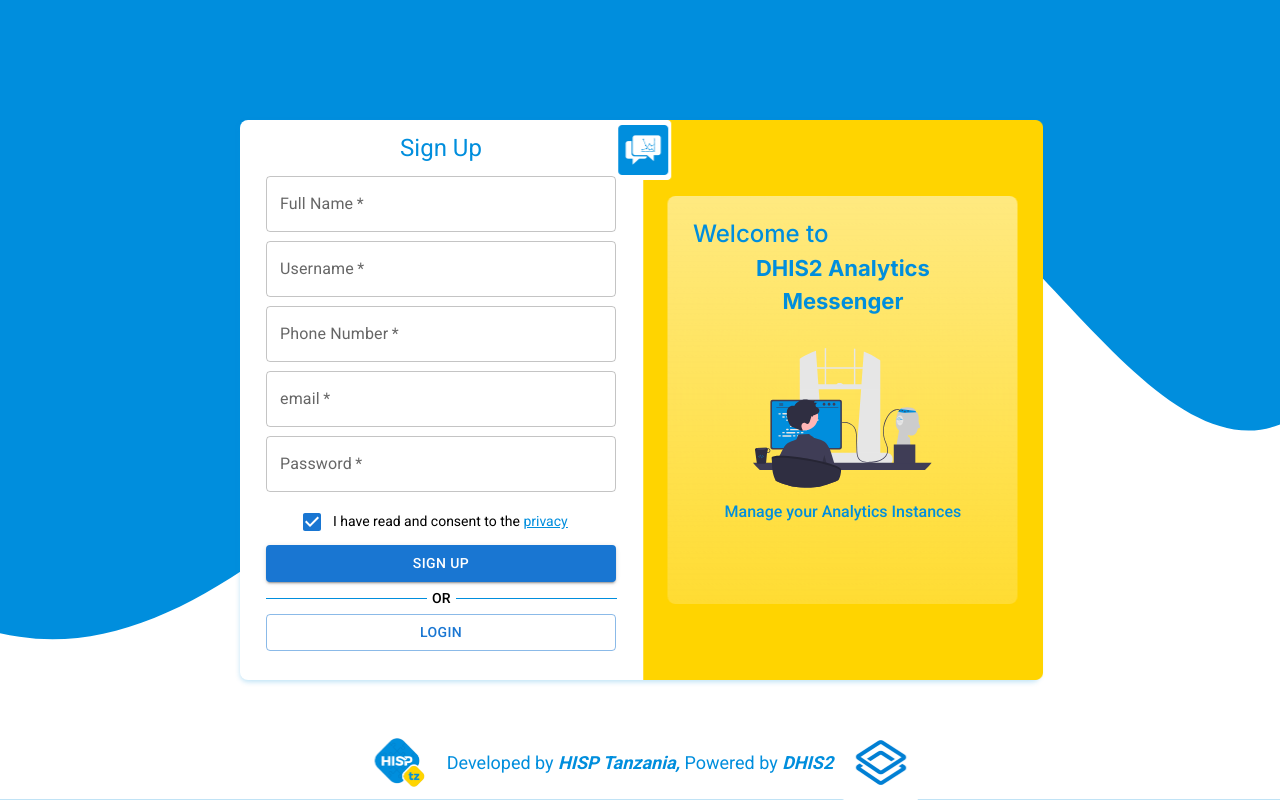
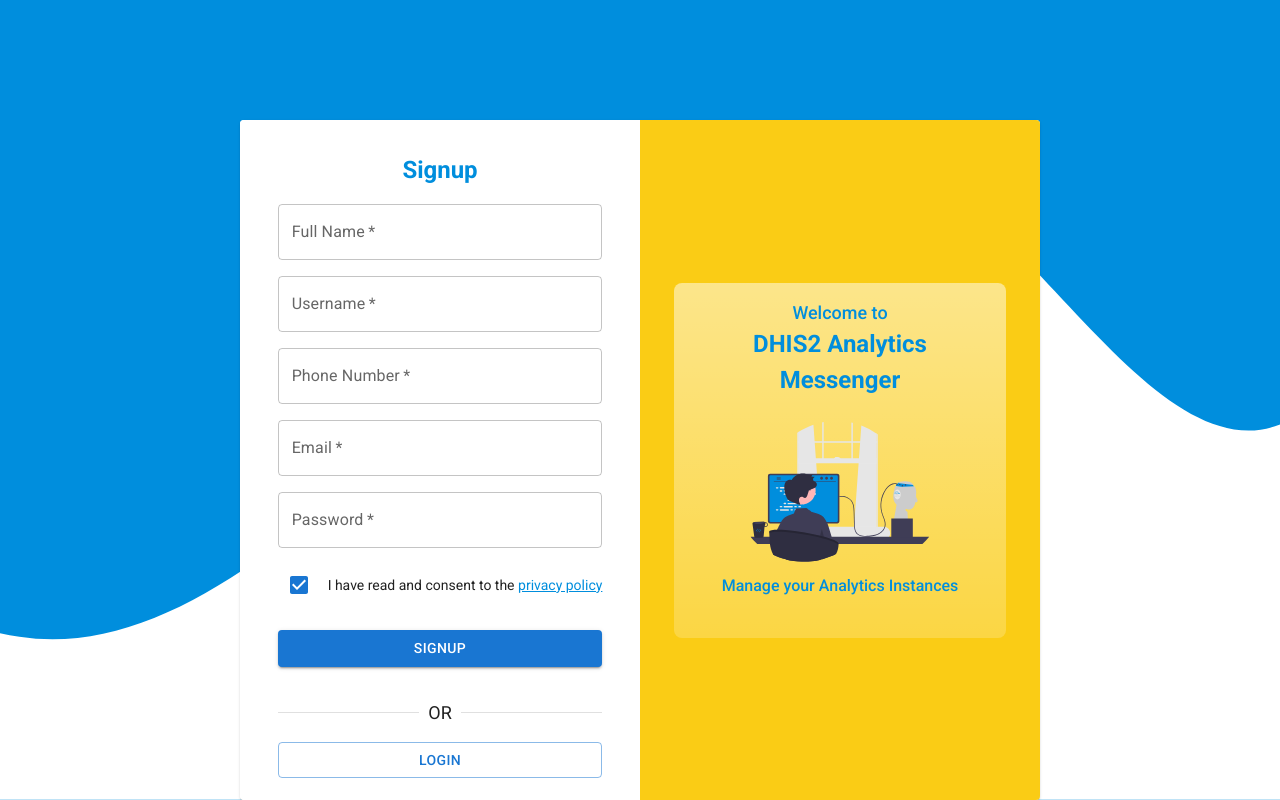
Before and after one commit to hisptz/dhis2-analytics-messenger-panel, a Next.js app: page /auth/signup in a window 1280 px wide. Built offline with nearby package versions, Linux system fonts and the light colour scheme.

Commit message:
fix(auth): Fixes
- Fixed issues with auth pages styling

```diff
--- a/package.json
+++ b/package.json
@@ -12,6 +12,7 @@
     "@emotion/react": "^11.11.1",
     "@emotion/styled": "^11.11.0",
     "@fontsource/roboto": "^5.0.8",
+    "@hookform/resolvers": "^3.3.2",
     "@mui/icons-material": "^5.14.14",
     "@mui/material": "^5.14.14",
     "@parse/react-ssr": "^0.0.1-alpha.18",
@@ -20,7 +21,9 @@
     "parse": "^4.2.0",
     "react": "^18",
     "react-dom": "^18",
-    "react-responsive-carousel": "^3.2.23"
+    "react-hook-form": "^7.47.0",
+    "react-responsive-carousel": "^3.2.23",
+    "zod": "^3.22.4"
   },
   "devDependencies": {
     "@types/lodash": "^4.14.200",
--- a/src/app/auth/components/AuthContainer.tsx
+++ b/src/app/auth/components/AuthContainer.tsx
@@ -1,9 +1,9 @@
 "use client";
 import React from "react";
 import type {NextPage} from "next";
-import Image from "next/image";
 import ImageCarousel from "./Carousel";
 import {usePathname} from "next/navigation";
+import {Card} from "@mui/material";
 
 type LoginFormContainerType = {
 		children: React.ReactNode
@@ -15,47 +15,34 @@
 		const pathname = usePathname();
 		const showSignUp = pathname.includes('signup')
 
-		const slidingDivStyles = {
-				transform: showSignUp ? 'translateX(115%)' : 'translateX(0)',
+		const carouselDivStyle = {
+				transform: showSignUp ? 'translateX(100%)' : 'translateX(0)',
 				transition: 'transform 0.5s ease-in-out',
 		};
-		const imageStyles = {
-				transform: showSignUp ? 'translateX(-11%)  rotateY(-180deg)' : 'translateX(0) rotateY(0)',
-				transformOrigin: 'right',
+
+		const formDivStyle = {
+				transform: showSignUp ? 'translateX(-100%)' : 'translateX(0)',
 				transition: 'transform 0.5s ease-in-out',
-				overflow: 'hidden',
 		};
 
 		return (
-				<div
-						className="absolute w-[800px] h-[560px] text-left text-5xl  font-inter"
+				<Card
+						className="absolute w-[800px] h-[680px]"
 						style={{
 								top: `calc(50vh - 280px)`,
 								left: `calc(50vw - 400px)`,
 						}}
 				>
-						<div className="absolute h-full w-full">
+						<div className="h-full w-full flex flex-row justify-between">
 								<div
-										className="absolute h-full w-full rounded-lg bg-m3-sys-light-on-primary shadow-[0px_2px_5px_rgba(0,_142,_221,_0.25)]"/>
-								<div>
-										<Image
-												style={imageStyles}
-												className="absolute h-full w-[53.13%] top-[0%] right-[46.88%] bottom-[0%] left-[0%] max-w-full overflow-hidden max-h-full object-cover"
-												alt=""
-												src="/sideinfo@2x.png"
-												width={400}
-												height={560}
-										/>
+										style={carouselDivStyle}
+										className="flex-1 flex flex-col bg-yellow-400 justify-center items-center h-full min-h-[80%]">
 										<div
-												className="absolute h-[72.86%] w-[43.75%] top-[13.57%] right-[53.13%] bottom-[13.57%] left-[3.13%]"
-												style={slidingDivStyles}>
-												<div
-														className="absolute h-full w-full top-[0%] right-[0%] bottom-[0%] left-[0%] rounded-lg [background:linear-gradient(180deg,_rgba(255,_255,_255,_0.5),_rgba(255,_255,_255,_0.2))] [backdrop-filter:blur(100px)]"/>
-												<div
-														className="absolute h-[82.84%] w-[95.34%] top-[0%] right-[2.22%] bottom-[17.16%] left-[2.44%] flex flex-col items-center justify-start py-5 px-2.5 box-border gap-[30px]">
+												style={{background: 'linear-gradient(180deg, rgba(255, 255, 255, 0.50) 0%, rgba(255, 255, 255, 0.20) 100%)'}}
+												className="flex flex-col items-center justify-start box-border gap-[24px] rounded-lg p-4">
 												<div className="relative inline-block w-[300px] text-cornflowerblue-100">
 														<p className="m-0 font-medium">Welcome to</p>
-																<p className="m-0 text-[22px] text-center font-[700]">
+														<p className="m-0 text-[24px] text-center font-[700]">
 																DHIS2 Analytics Messenger
 														</p>
 												</div>
@@ -64,10 +51,11 @@
 												</div>
 										</div>
 								</div>
+								<div style={formDivStyle} className="flex-1 h-full flex flex-col items-center justify-center bg-white">
+										{children}
 								</div>
 						</div>
-						{children}
-				</div>
+				</Card>
 		);
 };
 
--- a/src/app/auth/login/page.tsx
+++ b/src/app/auth/login/page.tsx
@@ -1,6 +1,7 @@
 "use client";
-import {Button, TextField} from "@mui/material";
+import {Button, Divider, TextField} from "@mui/material";
 import {useRouter} from "next/navigation";
+import Link from "next/link";
 
 
 export default function Login() {
@@ -11,12 +12,11 @@
 
 		return (
 				<div
-						className="absolute top-[77px] left-[425px] flex flex-col items-center justify-start gap-[10px] text-center text-cornflowerblue-100 font-m3-label-large">
-						<div className="relative">Login</div>
-						<div className="relative w-[350px] h-[336px] text-left text-sm text-black">
-								<form>
-										<div className="absolute top-[0px] left-[0px] flex flex-col items-start justify-start gap-[20px]">
-												<div className="flex flex-col items-center justify-start gap-[20px]">
+						className="h-80 flex flex-col items-center justify-start gap-[16px] text-center">
+						<div className="text-cornflowerblue-100 font-bold text-5xl ">Login</div>
+						<div className="flex flex-col gap-[32px]">
+								<form className="flex flex-col items-start justify-start gap-[24px] w-full">
+										<div className="flex flex-col items-center justify-start gap-[16px]">
 												<TextField
 														className="w-[350px] h-[56px]"
 														required
@@ -33,39 +33,24 @@
 														label="Password"
 														variant="outlined"
 												/>
-														<div className="relative w-[218px] h-6">
-																<div className="absolute top-[0px] left-[0px] leading-[24px]">
-																		<span>{`Forgot your password?  `}</span>
-																		<span className="[text-decoration:underline] text-cornflowerblue-100">
-                <span>Click here!.</span>
-                <span className="text-black">{` `}</span>
-              </span>
+												<span className="text-sm">Forgot your password? <Link color="#008edd"
+																																							className="text-cornflowerblue-100 underline"
+																																							href="/">Click here</Link></span>
 										</div>
-														</div>
-												</div>
-
-												<Button className="bg-cornflowerblue-100 w-[350px] rounded-full pointer text-white"
+										<Button fullWidth className="bg-cornflowerblue-100 rounded-full pointer text-white"
 														variant="contained">
 												Login
 										</Button>
-										</div>
-										<div className="absolute top-[256px] left-[0px] w-[350px] h-20 text-center">
-												<Button className="w-[350px] rounded-full pointer text-cornflowerblue-100 top-10"
+								</form>
+								<div className="flex flex-col gap-[16px]">
+										<Divider role="presentation" color="primary">
+												OR
+										</Divider>
+										<Button className=" rounded-full pointer text-cornflowerblue-100"
 														variant="outlined" onClick={onSignUpClicked}>
 												Sign up
 										</Button>
-
-												<div className="absolute top-[0px] left-[0px] w-[350px] h-5">
-          <span className="absolute top-[0px] left-[166px] leading-[20px] font-medium">
-            OR
-          </span>
-														<div
-																className="absolute top-[9.5px] left-[-0.5px] box-border w-[161px] h-px border-t-[1px] border-solid border-cornflowerblue-100"/>
-														<div
-																className="absolute top-[9.5px] left-[189.5px] box-border w-[161px] h-px border-t-[1px] border-solid border-cornflowerblue-100"/>
 								</div>
-										</div>
-								</form>
 						</div>
 				</div>
 		)
--- a/src/app/auth/signup/page.tsx
+++ b/src/app/auth/signup/page.tsx
@@ -1,9 +1,35 @@
 "use client";
-import {Button, Checkbox, TextField} from "@mui/material";
+import {Button, Checkbox, Divider, TextField} from "@mui/material";
 import {useRouter} from "next/navigation";
+import {z} from "zod"
+import {useForm} from "react-hook-form";
+import {zodResolver} from "@hookform/resolvers/zod";
+import {useState} from "react";
+import Link from "next/link";
 
 const label = {inputProps: {"aria-label": "Checkbox"}};
+
+
+const signupFormSchema = z.object({
+		fullName: z.string().refine((value) => value.includes(" "), "A space is required between your first and last name"),
+		username: z.string().min(4, "Username should have at least 4 characters"),
+		phoneNumber: z.string().optional(),
+		email: z.string().email(),
+		password: z.string().min(8, "Password should have at least 8 characters").regex(/[A-Z]/, "Password should have at least one capital letter").regex(/\d/, "Password should have at least one number"),
+})
+
+type SignForm = z.infer<typeof signupFormSchema>;
+
 export default function SignUpSide() {
+		const [showPassword, setShowPassword] = useState(false);
+
+		const onSignup = (data: SignForm) => {
+				console.log(data)
+		}
+
+		const form = useForm<SignForm>({
+				resolver: zodResolver(signupFormSchema)
+		})
 		const {replace} = useRouter();
 
 		const onLoginClicked = () => {
@@ -12,91 +38,88 @@
 
 		return (
 				<div
-						className="absolute top-[10px] right-[53%] flex flex-col items-center justify-start gap-[10px] text-center text-cornflowerblue-100 font-m3-label-large">
-						<div className="relative">Sign Up</div>
-						<div className="relative w-[350px] h-[336px] text-left text-sm text-black">
-								<form>
-										<div className="absolute top-[0px] left-[0px] flex flex-col items-start justify-start gap-[20px]">
-												<div className="flex flex-col items-center justify-start gap-[20px]">
+						className="h-full flex flex-col items-center justify-start gap-[16px] text-center py-[32px]">
+						<div className="text-cornflowerblue-100 font-bold text-5xl ">Signup</div>
+						<div className="flex flex-col gap-[32px]">
+								<form onSubmit={form.handleSubmit(onSignup)}
+											className="flex flex-col items-start justify-start gap-[24px] w-full">
+										<div className="flex flex-col items-center justify-start gap-[16px]">
 												<TextField
-																className="w-[350px] h-[45px]"
+														{...form.register("fullName")}
 														required
+														fullWidth
 														type="text"
 														id="fullname"
 														label="Full Name"
 														variant="outlined"
+														error={!!form.formState.errors.fullName}
+														helperText={form.formState.errors.fullName?.message}
 												/>
 												<TextField
-																className="w-[350px] h-[45px]"
+														{...form.register("username")}
 														required
+														fullWidth
 														type="text"
 														id="username"
 														label="Username"
 														variant="outlined"
+														error={!!form.formState.errors.username}
+														helperText={form.formState.errors.username?.message}
 												/>
 												<TextField
-																className="w-[350px] h-[45px]"
+														{...form.register("phoneNumber")}
 														required
-																type="number"
+														fullWidth
+														type="tel"
 														id="phonenumber"
 														label="Phone Number"
 														variant="outlined"
+														error={!!form.formState.errors.phoneNumber}
+														helperText={form.formState.errors.phoneNumber?.message}
 												/>
 												<TextField
-																className="w-[350px] h-[45px]"
+														{...form.register("email")}
 														required
+														fullWidth
 														type="email"
 														id="email"
-																label="email"
+														label="Email"
 														variant="outlined"
+														error={!!form.formState.errors.email}
+														helperText={form.formState.errors.email?.message}
 												/>
 												<TextField
-																className="w-[350px] h-[45px]"
+														{...form.register("password")}
 														required
+														fullWidth
 														type="password"
 														id="password"
 														label="Password"
 														variant="outlined"
+														error={!!form.formState.errors.password}
+														helperText={form.formState.errors.password?.message}
 												/>
-
-														<div className="relative w-[300px] h-6">
-																<div className="absolute top-[0px] left-[0px] leading-[24px]">
-																		<Checkbox {...label} required defaultChecked/>
-																		<span>{`I have read and consent to the  `}</span>
-																		<span className="[text-decoration:underline] text-cornflowerblue-100">
-                  <a>privacy policy.</a>
-                </span>
+												<div className="flex flex-row gap-2 items-center">
+														<Checkbox defaultChecked/>
+														<span className="text-sm">I have read and consent to the <Link color="#008edd"
+																																													 className="text-cornflowerblue-100 underline"
+																																													 href="/">privacy policy</Link></span>
 												</div>
 										</div>
-												</div>
-
-												<Button
-														className="bg-cornflowerblue-100 w-[350px] rounded-full pointer text-white"
-														variant="contained"
-												>
-														Sign up
+										<Button type="submit" fullWidth className="bg-cornflowerblue-100 rounded-full pointer text-white"
+														variant="contained">
+												Signup
+										</Button>
+								</form>
+								<div className="flex flex-col gap-[16px]">
+										<Divider role="presentation" color="primary">
+												OR
+										</Divider>
+										<Button className=" rounded-full pointer text-cornflowerblue-100"
+														variant="outlined" onClick={onLoginClicked}>
+												Login
 										</Button>
 								</div>
-										<div className="absolute top-[410px] left-[0px] w-[350px] h-20 text-center">
-												<Button
-														className="w-[350px] rounded-full pointer text-cornflowerblue-100 top-7"
-														variant="outlined"
-														onClick={onLoginClicked}
-												>
-														Login
-												</Button>
-
-												<div className="absolute top-[2px] w-[350px]">
-            <span className="absolute top-[0px] left-[166px] leading-[20px] font-medium ">
-              OR
-            </span>
-														<div
-																className="absolute top-[9.5px] left-[-0.5px] box-border w-[161px] h-px border-t-[1px] border-solid border-cornflowerblue-100"/>
-														<div
-																className="absolute top-[9.5px] left-[189.5px] box-border w-[161px] h-px border-t-[1px] border-solid border-cornflowerblue-100"/>
-												</div>
-										</div>
-								</form>
 						</div>
 				</div>
 		);
--- a/src/app/layout.tsx
+++ b/src/app/layout.tsx
@@ -1,12 +1,9 @@
 import './globals.css'
 import type {Metadata} from 'next'
-import {Inter} from 'next/font/google'
 import '@fontsource/roboto/300.css';
 import '@fontsource/roboto/400.css';
 import '@fontsource/roboto/500.css';
 import '@fontsource/roboto/700.css';
-
-const inter = Inter({subsets: ['latin']})
 
 export const metadata: Metadata = {
 		title: 'DHIS2 Analytics Messenger Panel',
@@ -19,7 +16,7 @@
 }) {
 		return (
 				<html lang="en">
-				<body className={inter.className}>{children}</body>
+				<body>{children}</body>
 				</html>
 		)
 }
```
Also changed, not shown: 1 other file (tests, documents, lock files or other folders). Lines whose indentation alone changed are shown as unchanged.
